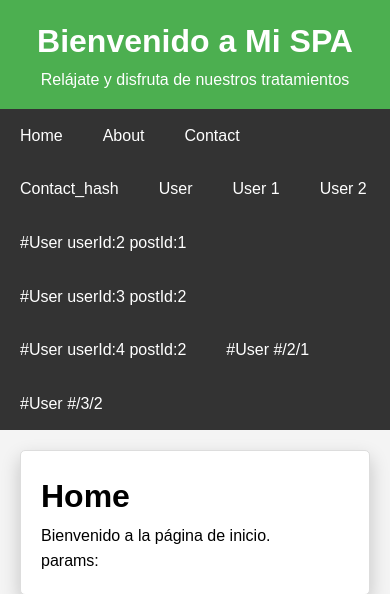
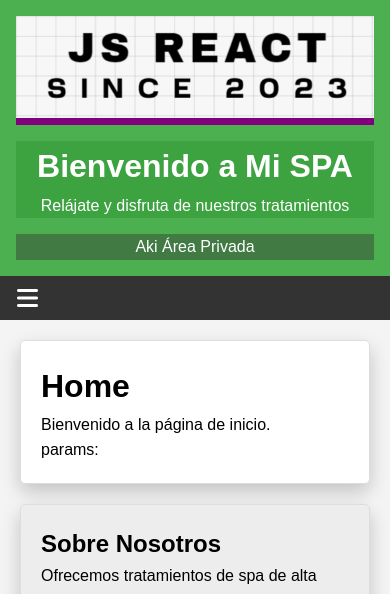
Before and after one commit to SergioKov/rutas_js, a PHP site: page / in a window 390 px wide. Shown: the top 594 px of the page. Run offline with PHP 8.4, Linux system fonts and the light colour scheme; some libraries are stand-ins or nearby versions.

Commit message:
header de 3 partes y css menu mobil - 1

```diff
--- a/css/style.css
+++ b/css/style.css
@@ -17,6 +17,28 @@ header {
     padding: 1rem;
     text-align: center;
 }
+#header_inner {
+    display: flex;
+    justify-content: space-between;
+    align-items: stretch;
+    gap: 1rem;
+}
+.header_logo {
+    width: 30%;
+    background: purple;
+    display: flex;
+}
+.header_logo img{
+    width: 100%;
+}
+.header_center {
+    width: 100%;
+    background: #3da341;
+}
+.header_area_privada {
+    background: #417b43;
+    width: 30%;
+}
 
 /* start nav */
 nav {
@@ -33,6 +55,15 @@ nav ul {
     margin: 0;
     padding: 0;
 }
+nav ul a[data-menu]{
+    display: block;
+}
+
+
+
+
+
+
 
 nav ul li {
     float: left;
@@ -57,6 +88,19 @@ nav a {
 }
 nav a:hover{
     color:lightblue;
+}
+
+#m_btn_menu {
+    padding: 10px 17px;
+    /* background: red; */
+    display: flex;
+    align-items: center;
+    justify-content: center;
+    width: 55px;
+    height: 44px;
+}
+#m_btn_menu i {
+    font-size: 24px;
 }
 
 .fixed {
--- /dev/null
+++ b/css/style_resp.css
@@ -0,0 +1,86 @@
+
+@media screen and (min-width: 0px) and (max-width: 320px) {
+
+    .wr_links_inner {
+        width: 100%;
+    }
+
+}
+
+
+@media screen and (min-width: 321px) and (max-width: 567px) {
+
+    .wr_links_inner {
+        width: 80%;
+    }
+
+}
+
+
+@media screen and (min-width: 568px) and (max-width: 767px) {
+
+    .wr_links_inner {
+        width: 50%;
+    }
+
+}
+
+
+
+
+/* de 768 a 1200 y mas */
+@media screen and (min-width: 0px) and (max-width: 767px) {
+
+    #wr_links li {
+        width: 100%;
+        border-bottom: 1px solid #414141;
+    }
+    #header_inner{
+        flex-direction: column;
+    }
+    .header_logo,
+    .header_center,
+    .header_area_privada{
+        width: 100%;
+    }
+
+
+
+}/* end min-width: 0 - 767px */
+
+
+
+/* de 768 a 1200 y mas */
+@media screen and (min-width: 768px) {
+
+    nav ul a[data-menu]{
+        display: none;
+    }
+    nav ul a[data-link]{
+        display: block;
+    }
+    #m_btn_menu,
+    #menu_fondo
+    {
+        display: none;
+    }
+
+    #wr_links {
+        /* background: red; */
+        display: block;
+        position: inherit;
+        visibility: visible;
+        transform: translateX(0);
+    }
+    .wr_links_inner {
+        height: auto;
+        flex-direction: row;
+        width: 100%;
+    }
+    #menu_head{
+        display: none;
+    }
+
+
+
+}/* end min-width: 768px */
--- a/index.php
+++ b/index.php
@@ -28,8 +28,8 @@ $currentFilePath = $_SERVER['SCRIPT_FILENAME'];
     <meta charset="UTF-8">
     <meta name="viewport" content="width=device-width, initial-scale=1.0">
     <title>rutas_JS</title>
-    <link type="styleshirt" href="">
     <link rel="stylesheet" href="./css/style.css">
+    <link rel="stylesheet" href="./css/style_resp.css">
 
     <!-- <link rel="stylesheet" href="https://cdnjs.cloudflare.com/ajax/libs/font-awesome/6.4.0/css/all.min.css"> -->
     <link rel="stylesheet" href="https://cdnjs.cloudflare.com/ajax/libs/font-awesome/6.6.0/css/all.min.css">
@@ -43,13 +43,40 @@ $currentFilePath = $_SERVER['SCRIPT_FILENAME'];
 
     <!-- Header -->
     <header>
+        <div id="header_inner">
+            <div class="header_logo">
+                <a href="/" data-link>
+                    <img src="./images/logo_js_react.png">
+                </a>
+            </div>
+
+            <div class="header_center">
                 <h1>Bienvenido a Mi SPA</h1>
                 <p>Relájate y disfruta de nuestros tratamientos</p>
+            </div>
+
+            <div class="header_area_privada">
+                <p>Aki Área Privada</p>
+            </div>
+        </div>
+
     </header>
 
     <!-- Menu de navegación -->
     <nav id="navbar">
         <ul>
+            <li><a id="m_btn_menu" href="#" data-menu><i class="fa fa-solid fa-bars"></i></a></li>
+            <li class="d-none"><a href="/" data-menu><i class="fa fa-solid fa-filter"></i></a></li>
+            <li class="d-none"><a href="/" data-menu><i class="fa fa-tres-puntos-vertical"></i></a></li>
+
+            <div id="menu_fondo"></div>
+
+            <div id="wr_links">
+                <div class="wr_links_inner">
+                    <div id="menu_head">
+                        <a class="link_close" href="#" onclick=""><i class="fa-solid fa-arrow-left"></i></a>
+                        <a class="link_close" href="#" onclick=""><i class="fa-solid fa-xmark"></i></a>
+                    </div>
                     <li><a href="/" data-link>Home</a></li>
                     <li><a href="/about" data-link>About</a></li>
                     <li><a href="/contact" data-link>Contact</a></li>
@@ -62,7 +89,11 @@ $currentFilePath = $_SERVER['SCRIPT_FILENAME'];
                     <li><a href="/user#userId=4&postId=2" data-link>#User userId:4 postId:2 </a></li>
                     <li><a href="/user#/2/1" data-link>#User #/2/1 </a></li>
                     <li><a href="/user#/3/2" data-link>#User #/3/2 </a></li>
+                </div>
+            </div>
+
         </ul>
+
     </nav>
 
     <div id="content">
--- a/js/my_js.js
+++ b/js/my_js.js
@@ -162,3 +162,37 @@ function animateFadeIn(){
         }
     }
 }
+
+
+const m_btn_menu = document.getElementById('m_btn_menu');
+const wr_links = document.getElementById('wr_links');
+const menu_fondo = document.getElementById('menu_fondo');
+const parte_transp = document.getElementById('parte_transp');
+
+function closeMenu(){
+    menu_fondo.classList.remove('visible');
+    wr_links.classList.remove('visible');
+    setTimeout(()=>{
+        //wr_links.classList.remove('fadeIn');
+    },1000)
+}
+
+function openMenu(){
+    menu_fondo.classList.add('visible');
+    wr_links.classList.add('visible');
+    setTimeout(()=>{
+        //wr_links.classList.add('fadeIn');
+    },300)
+}
+
+m_btn_menu.addEventListener('click',(e)=>{
+    e.preventDefault();
+    openMenu();
+});
+
+const link_closeAll = document.querySelectorAll('.link_close');
+link_closeAll.forEach(link => {
+    link.addEventListener('click', e => {
+        //closeMenu();
+    });
+});
--- a/router.js
+++ b/router.js
@@ -256,10 +256,33 @@ function displayHashParams() {
 // Escuchar clics en enlaces con `data-link`
 document.addEventListener('DOMContentLoaded', () => {
     document.body.addEventListener('click', e => {
+
+        console.log('--- click sobre body---');
+
+
+        //Click sobre el logo img de Header
+        if (e.target.parentElement.matches('[data-link]')) {
+            e.preventDefault();
+            console.log('cliked logo. Navegando a: ', e.target.parentElement.href); // Agrega este log para depurar
+            navigateTo(e.target.parentElement.href);
+
+            closeMenu();
+        }
+
+
+        //Click sobre los links de Menú
         if (e.target.matches('[data-link]')) {
             e.preventDefault();
             console.log('Navegando a: ', e.target.href); // Agrega este log para depurar
             navigateTo(e.target.href);
+
+            closeMenu();
+        }
+
+        //Click sobre cerrar Menu y Flecha '<-'
+        if(e.target.id === 'wr_links' || e.target.parentElement.className === 'link_close'){
+            console.log('clicked wr_links or link_close');
+            closeMenu();
         }
     });
 
--- a/views/Home/home.html
+++ b/views/Home/home.html
@@ -78,6 +78,7 @@
             <i class="fa fa-car icon" aria-hidden="true"></i> <!-- Ícono de coche -->
             <i class="fa fa-camera icon" aria-hidden="true"></i> <!-- Ícono de cámara -->
             <i class="fa fa-heart icon" aria-hidden="true"></i> <!-- Ícono de corazón -->
+            <i class="fa fa-bars icon" aria-hidden="true"></i> <!-- Ícono de menu -->
 
 
             <p>Este es un icono de usuario: <i class="fa-solid fa-user"></i></p>
@@ -88,6 +89,7 @@
             <i class="fa fa-camera-retro" aria-hidden="true"></i>
             <i class="fa fa-coffee" aria-hidden="true"></i>
             <i class="fa fa-rss" aria-hidden="true"></i>
+            <i class="fa fa-solid fa-bars" aria-hidden="true"></i>
 
             <p>¡Puedes hacer clic en los íconos para verlos en acción!</p>
         </div>
```
Also changed, not shown: other parts of css/style.css (+110 -3 lines), views/About/about.html (+7 -1 lines), images/logo_js_react.png (added). Lines whose indentation alone changed are shown as unchanged.
